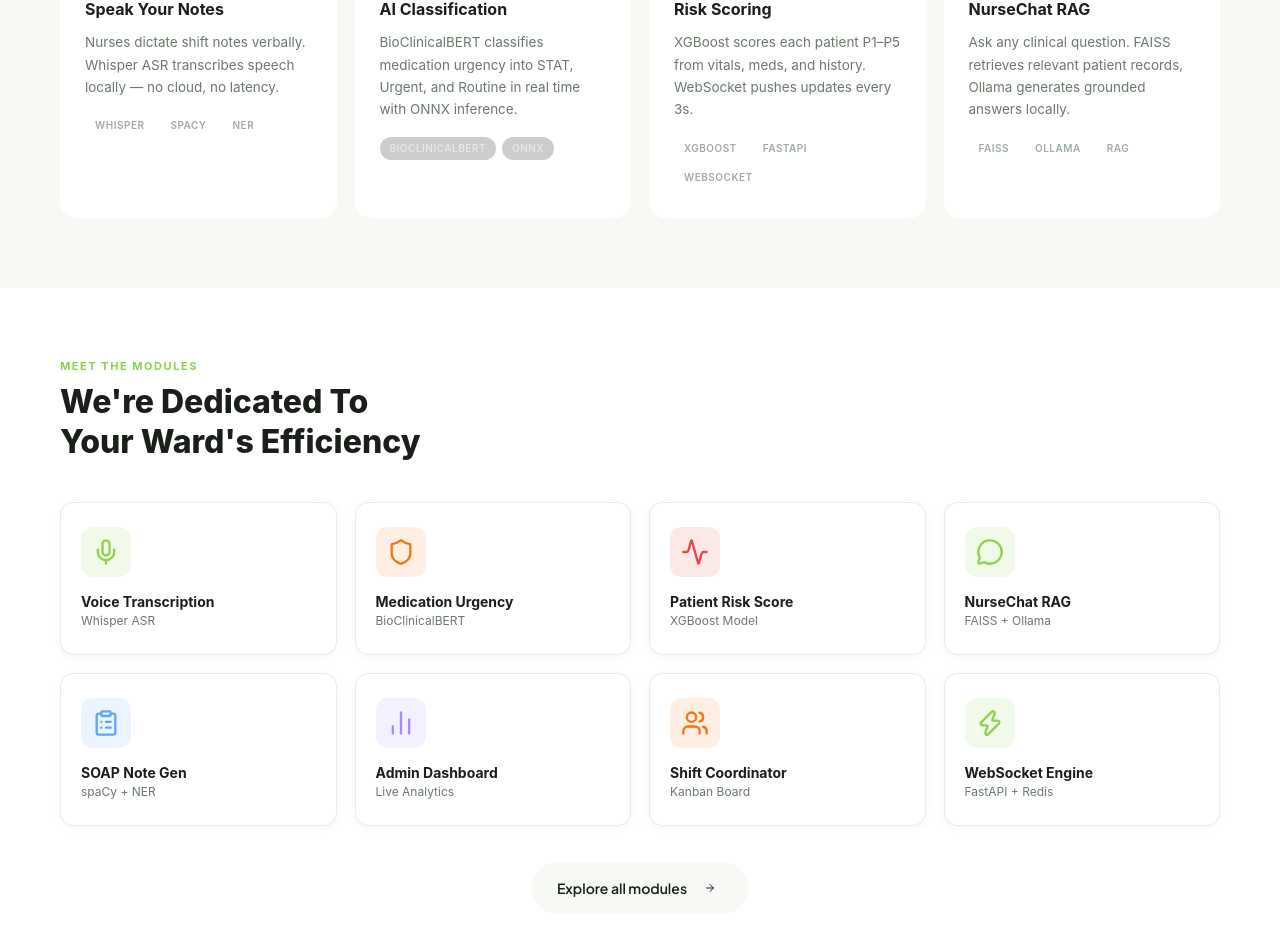
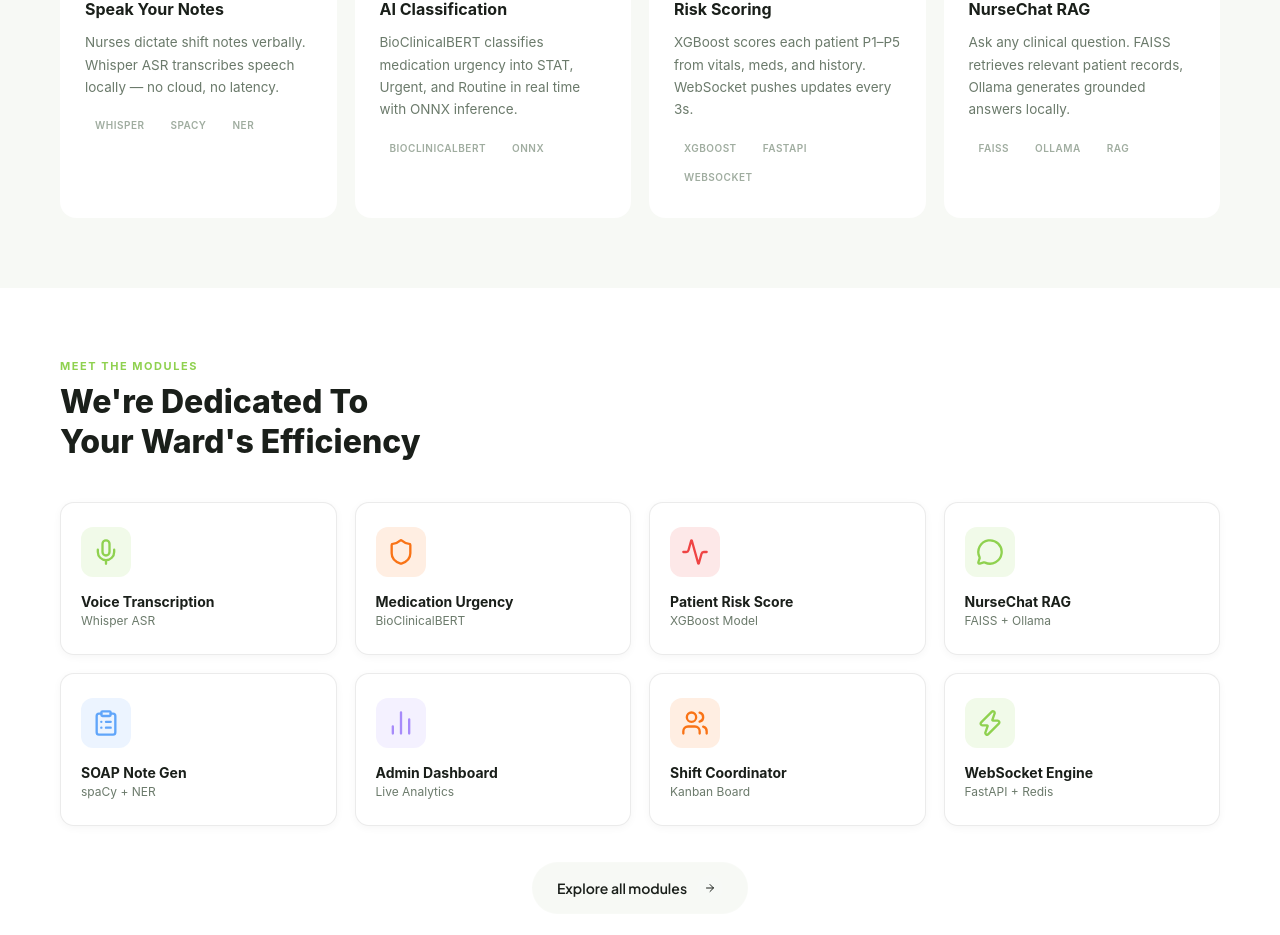
Before and after one commit to AyushRBuilds/Triage.OS, a React (Vite) app in the folder frontend/: page / in a window 1280 px wide. Shown: the part 1311-2246 px from the top of the page. Built offline with nearby package versions, Linux system fonts and the light colour scheme.

Commit message:
Updated the landing page UI

```diff
--- a/frontend/src/components/LandingPage.jsx
+++ b/frontend/src/components/LandingPage.jsx
@@ -208,7 +208,7 @@ export default function LandingPage() {
             <div className="lp-step-num">Step 02</div>
             <div className="lp-step-title">AI Classification</div>
             <p className="lp-step-desc">BioClinicalBERT classifies medication urgency into STAT, Urgent, and Routine in real time with ONNX inference.</p>
-            <div className="lp-chips lp-chips-dark"><span>BioClinicalBERT</span><span>ONNX</span></div>
+            <div className="lp-chips "><span>BioClinicalBERT</span><span>ONNX</span></div>
           </div>
           <div className="lp-step-card">
             <div className="lp-step-icon-wrap lp-step-icon-red">
```
